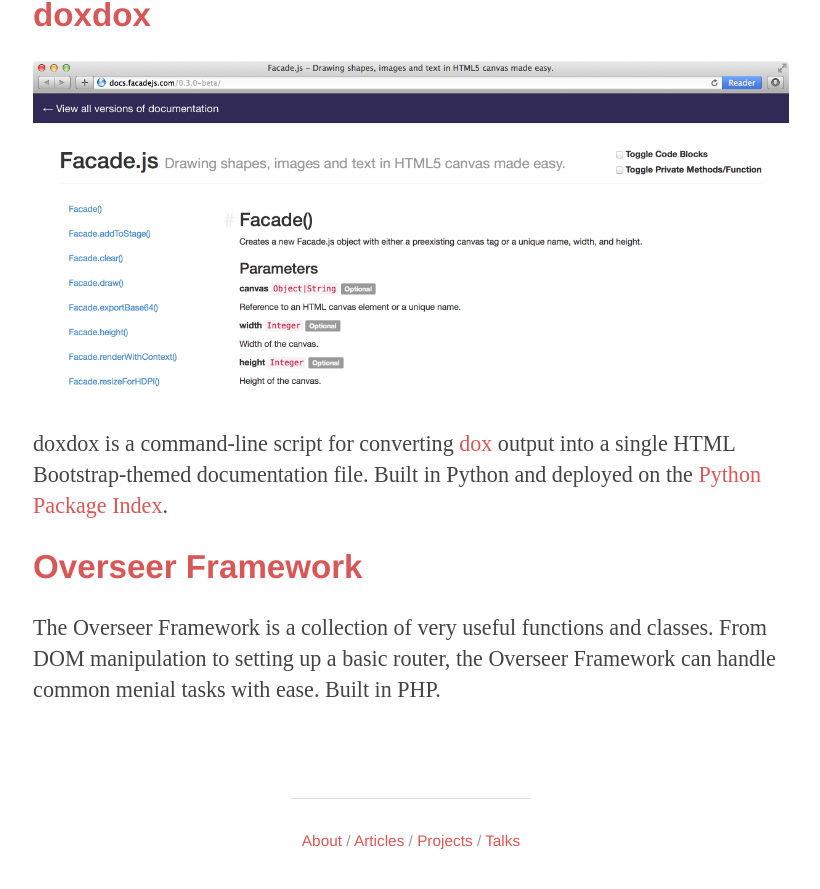
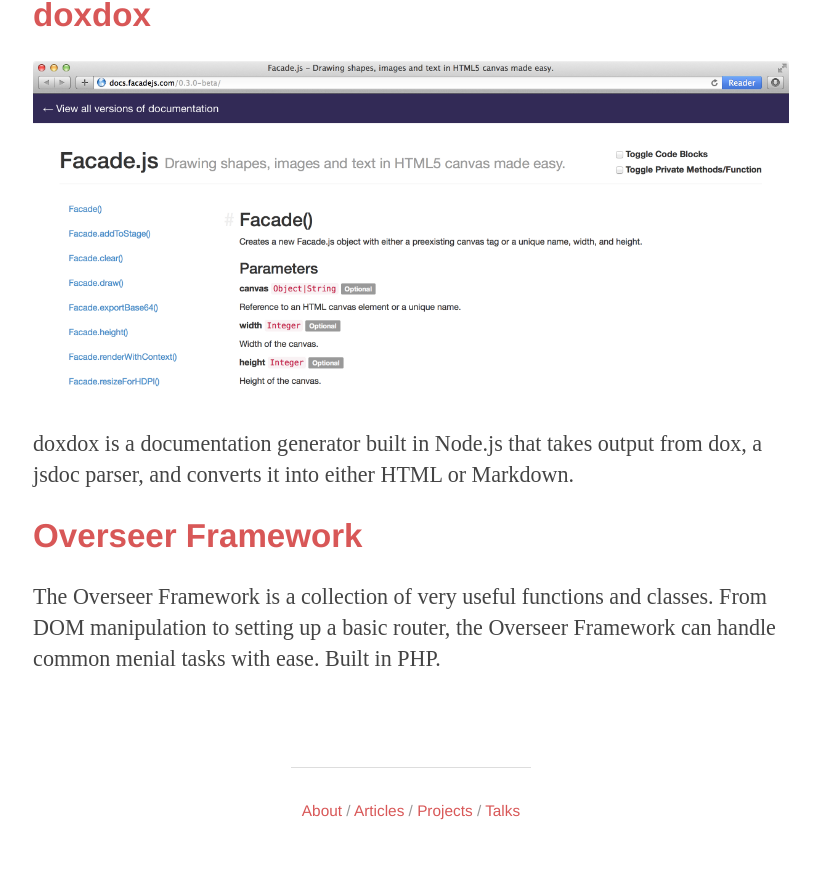
Before and after one commit to neogeek/neogeek.github.io, a Jekyll site: the page built from projects/index.md, in a window 1280 px wide and 900 px high, scrolled down 2758 px. Shown: the top 889 px of the window, without its empty margins (229-1049 px from the left). Built offline with Jekyll 4.4.1, drawn with Linux system fonts in a browser that asks for light colours; Markdown is read by kramdown in place of the engine named in the settings.

Commit message:
Updated doxdox description.

```diff
--- a/_data/projects.yml
+++ b/_data/projects.yml
@@ -32,7 +32,7 @@
 
 - name: doxdox
   image: /images/projects/doxdox.png
-  description: doxdox is a command-line script for converting [dox](https://github.com/visionmedia/dox) output into a single HTML Bootstrap-themed documentation file. Built in Python and deployed on the [Python Package Index](https://pypi.python.org/pypi/doxdox).
+  description: doxdox is a documentation generator built in Node.js that takes output from dox, a jsdoc parser, and converts it into either HTML or Markdown.
   url: https://github.com/neogeek/doxdox
 
 - name: Overseer Framework
```
